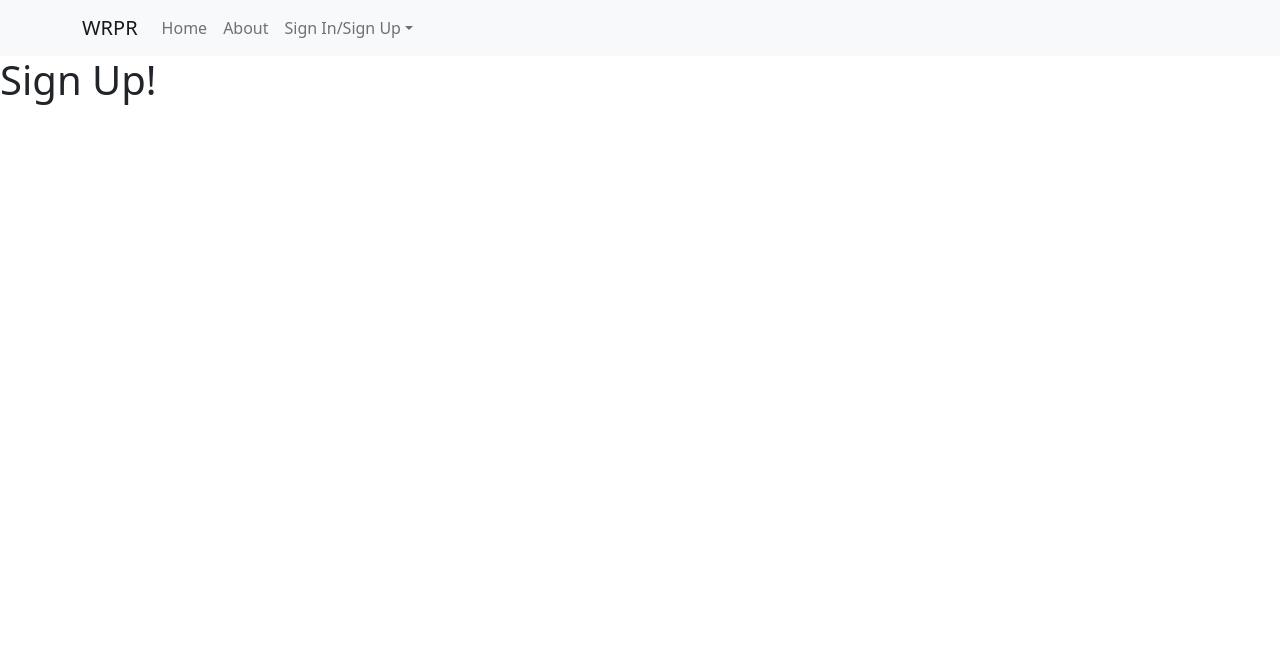
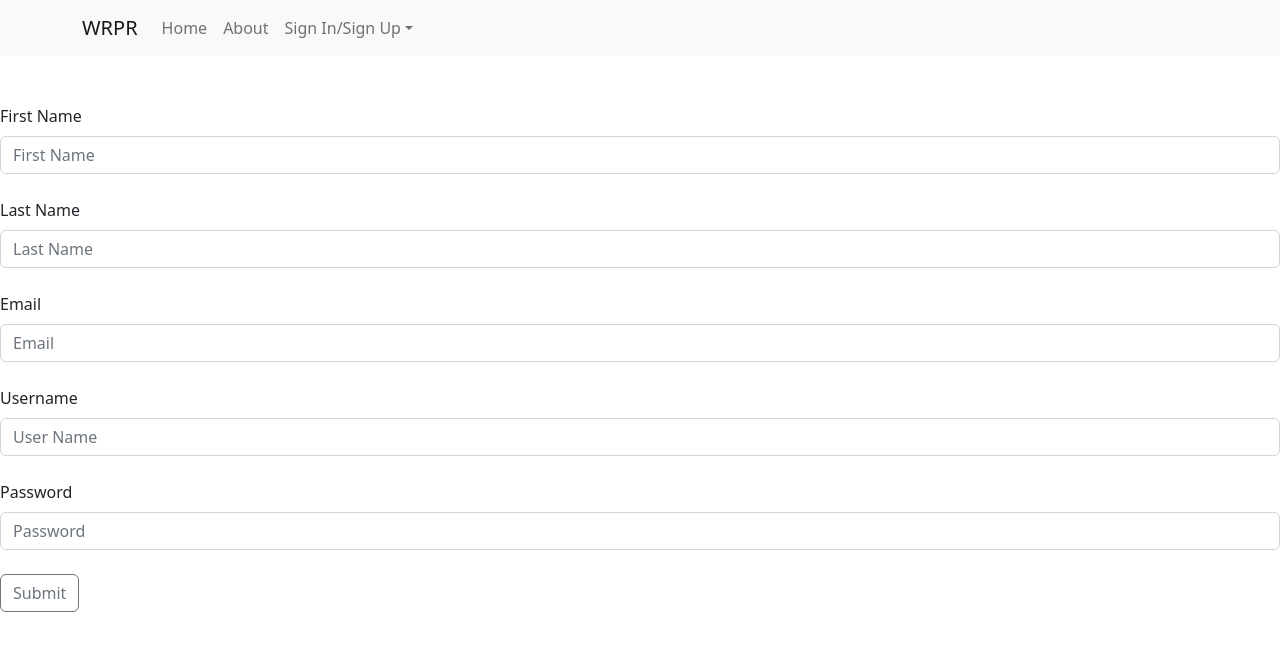
Before and after one commit to SarahRex666/wrprfront, a React (Create React App) app: page /SignUp in a window 1280 px wide. Shown: the top 650 px of the page. Built offline with nearby package versions, Linux system fonts and the light colour scheme; no server answers.

Commit message:
endpoints and changes

```diff
--- a/src/App.js
+++ b/src/App.js
@@ -6,6 +6,8 @@ import About from './About';
 import SignIn from './SignIn';
 import SignUp from './SignUp';
 import Logout from './Logout';
+import Profile from './Profile';
+import Gifts from './Gifts';
 import { UserContext } from './UserContext';
 import React, { useState, useMemo, createContext, useContext, useEffect, useCallback } from "react";
 
@@ -13,7 +15,7 @@ import React, { useState, useMemo, createContext, useContext, useEffect, useCall
 
 
 export default function App() {
-  const [currentUser, setCurrentUser] = useState(null);
+  const [currentUser, setCurrentUser] = useState([]);
   const [authChecked, setAuthChecked] = useState(false);
 
   const providerValue = useMemo(() => ({currentUser, setCurrentUser}), [currentUser, setCurrentUser])
@@ -27,6 +29,7 @@ export default function App() {
       if (res.ok) {
         res.json().then((user) => {
           setAuthChecked(true);
+          setCurrentUser(user)
         });
       } else setAuthChecked(true);
     });
@@ -45,6 +48,8 @@ export default function App() {
         <Route path="/SignIn" element={<SignIn />} />
         <Route path="/SignUp" element={<SignUp />} />
         <Route path="/Logout" element={<Logout />} />
+        <Route path="/Gifts" element={<Gifts />} />
+        <Route path="/Profile" element={<Profile />} />
       </Routes>
     </BrowserRouter>
     </UserContext.Provider>
--- /dev/null
+++ b/src/Gifts.js
@@ -0,0 +1,23 @@
+import React, { useState, useMemo, createContext, useContext, useEffect, useCallback } from "react";
+import { UserContext } from "./UserContext";
+
+export default function Gifts(){
+    const { currentUser, setCurrentUser } = useContext(UserContext)
+
+    return(<div>{currentUser.recipients.map((recipient) => (
+        <div key={recipient.id}>
+    <h1>{recipient.name}</h1>
+    <p>{recipient.relationship}</p>
+    {recipient.gifts.map((gift) => (
+        <div key={gift.id}>
+            <p>{gift.name}</p>
+            <p>{gift.price}$</p>
+            <p>Bought: {gift.bought.toString()}</p>
+            <p>Wrapped: {gift.wrapped.toString()}</p>
+            <p>Made: {gift.made.toString()}</p>
+            </div>
+    ))}
+    </div>
+    ))}
+    </div>)
+}
--- a/src/NavigationBar.js
+++ b/src/NavigationBar.js
@@ -2,13 +2,34 @@ import Container from 'react-bootstrap/Container';
 import Nav from 'react-bootstrap/Nav';
 import Navbar from 'react-bootstrap/Navbar';
 import NavDropdown from 'react-bootstrap/NavDropdown';
-import React from 'react';
+import React, { useState, useEffect, useMemo, useContext } from "react";
 import { Link } from "react-router-dom";
+import { UserContext } from './UserContext';
 
-function NavigationBar(currentUser){
+function NavigationBar(){
+    const { currentUser, setCurrentUser } = useContext(UserContext)
 
+    if (currentUser && currentUser.id){
+      return(
+      <Navbar bg="light" expand="lg">
+      <Container>
+        <Navbar.Brand href="/">WRPR</Navbar.Brand>
+        <Navbar.Toggle aria-controls="basic-navbar-nav" />
+        <Navbar.Collapse id="basic-navbar-nav">
+          <Nav className="me-auto">
+            <Nav.Link as={Link} to="/">Home</Nav.Link>
+            <Nav.Link as={Link} to="/about">About</Nav.Link>
+            <Nav.Link as={Link} to="/gifts">Gifts</Nav.Link>
+            <Nav.Link as={Link} to="/profile">Profile</Nav.Link>
+            <Nav.Link as={Link} to="/logout">Logout</Nav.Link>
+          </Nav>
+        </Navbar.Collapse>
+      </Container>
+    </Navbar>
+    )}
+    else {
     return(
-    <Navbar bg="light" expand="lg">
+      <Navbar bg="light" expand="lg">
       <Container>
         <Navbar.Brand href="/">WRPR</Navbar.Brand>
         <Navbar.Toggle aria-controls="basic-navbar-nav" />
@@ -21,16 +42,14 @@ function NavigationBar(currentUser){
               <NavDropdown.Item href="/SignUp">
                 Sign Up
               </NavDropdown.Item>
-              <NavDropdown.Divider />
-              <NavDropdown.Item href="/logout">
-                Logout
-              </NavDropdown.Item>
             </NavDropdown>
           </Nav>
         </Navbar.Collapse>
       </Container>
     </Navbar>
     )
+    }
+
 }
 
 export default NavigationBar
--- /dev/null
+++ b/src/Profile.js
@@ -0,0 +1,9 @@
+import React, { useState, useMemo, createContext, useContext, useEffect, useCallback } from "react";
+import { UserContext } from "./UserContext";
+
+export default function Profile(){
+    const { currentUser, setCurrentUser } = useContext(UserContext)
+
+
+    return <div>{currentUser.first_name}</div>
+}
--- a/src/SignUp.js
+++ b/src/SignUp.js
@@ -1,5 +1,100 @@
-import React from "react";
+import React, { useState, useEffect } from "react";
+import Button from "react-bootstrap/Button";
+import Form from "react-bootstrap/Form";
+import { Navigate, useNavigate } from "react-router-dom";
+function SignUp() {
+  const [formState, setFormState] = useState({
+    username: "",
+    password: "",
+    first_name: "",
+    last_name: "",
+    email: "",
+  });
+  const [user, setUser] = useState([]);
+  const navigate = useNavigate();
+  const handleChange = (e) => {
+    setFormState({
+      ...formState,
+      [e.target.id]: e.target.value,
+    });
+  };
 
-export default function SignUp(){
-    return <div><h1>Sign Up!</h1></div>
+  const handleSubmit = (e) => {
+    e.preventDefault();
+    fetch("http://localhost:3000/signup", {
+      method: "POST",
+      withCredentials: "include",
+      headers: {
+        "Content-Type": "application/json",
+      },
+      body: JSON.stringify(formState),
+    })
+      .then((r) => r.json())
+      .then((newUser) => console.log(newUser))
+      .then(navigate("/"));
+  };
+
+  return (
+      <Form class="container" onSubmit={handleSubmit}>
+        <Form.Group className="mt-5">
+          <Form.Label>First Name</Form.Label>
+          <Form.Control
+            type="text"
+            id="first_name"
+            placeholder="First Name"
+            value={formState.first_name}
+            onChange={handleChange}
+          />
+          <br></br>
+          <Form.Label>Last Name</Form.Label>
+          <Form.Control
+            type="text"
+            id="last_name"
+            placeholder="Last Name"
+            value={formState.last_name}
+            onChange={handleChange}
+          />
+          <br></br>
+          <Form.Label>Email</Form.Label>
+          <Form.Control
+            type="text"
+            id="email"
+            placeholder="Email"
+            value={formState.email}
+            onChange={handleChange}
+          />
+          <br></br>
+          <Form.Label>Username</Form.Label>
+          <Form.Control
+            type="text"
+            id="username"
+            placeholder="User Name"
+            value={formState.username}
+            onChange={handleChange}
+          />
+          <br></br>
+          <Form.Label>Password</Form.Label>
+          <Form.Control
+            type="password"
+            id="password"
+            placeholder="Password"
+            value={formState.password}
+            onChange={handleChange}
+          />
+          <br></br>
+        </Form.Group>
+        <Button
+          variant="outline-secondary"
+          type="submit"
+          id="submit"
+          value="Submit"
+        >
+          Submit
+        </Button>
+        <br></br>
+        <br></br>
+      </Form>
+  );
 }
+
+export default SignUp;
--- a/src/UserContext.js
+++ b/src/UserContext.js
@@ -1,3 +1,3 @@
 import { createContext } from "react";
 
-export const UserContext = createContext(null)
+export const UserContext = createContext([])
```
